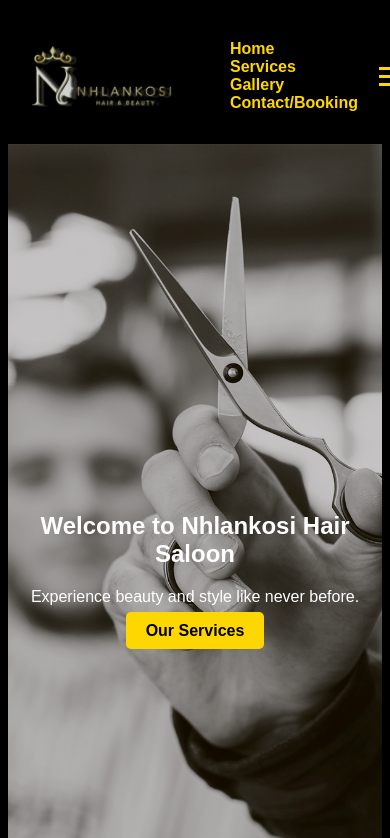
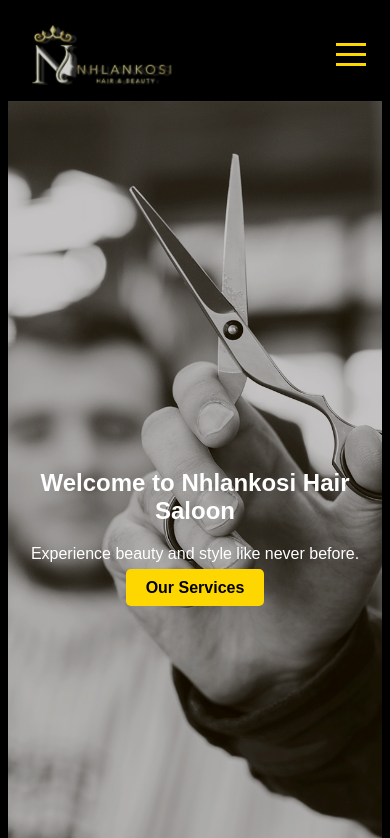
Before and after one commit to Jaymes65/nhlankosi, a plain HTML site: page index.html in a window 390 px wide. Shown: the top 838 px of the page. Drawn offline with Linux system fonts and the light colour scheme.

Commit message:
Add files via upload

```diff
--- a/index.html
+++ b/index.html
@@ -11,7 +11,7 @@
                 <div class="logo">
                     <img src="logo.png" alt="Nhlankosi Hair Saloon Logo">
                 </div>
-                <ul class="nav-links">
+                <ul class="nav-links" id="navLinks">
                     <li><a href="index.html">Home</a></li>
                     <li><a href="services.html">Services</a></li>
                     <li><a href="gallery.html">Gallery</a></li>
@@ -24,14 +24,12 @@
                 </div>
             </nav>
         </header>
-
-
-        <section class="hero-section">
+     <section class="hero-section">
             <div class="parallax-bg"></div>
             <div class="hero-content fade-in">
                 <h1>Welcome to Nhlankosi Hair Saloon</h1>
                 <p>Experience beauty and style like never before.</p>
-                <a href="service.html" class="btn fade-in">Our Services</a>
+                <a href="services.html" class="btn fade-in">Our Services</a>
             </div>
 
         </section>
--- a/styles.css
+++ b/styles.css
@@ -69,29 +69,94 @@ body {
     background-color: #ffcc00;
 }
 
-/* Hamburger Menu (for mobile) */
+/* Styling the navbar */
+.navbar {
+    display: flex;
+    justify-content: space-between;
+    align-items: center;
+    background-color: #000;
+    padding: 1em;
+}
+
+.navbar ul {
+    list-style: none;
+    display: flex;
+    margin: 0;
+    padding: 0;
+}
+
+.navbar ul li {
+    margin-right: 20px;
+}
+
+.navbar ul li a {
+    color: #ffd700;
+    text-decoration: none;
+    font-size: 18px;
+}
+
+.navbar ul li a:hover {
+    color: #ffcc00;
+}
+
+/* Hamburger Menu Styling */
 .hamburger-menu {
     display: none;
     cursor: pointer;
+    flex-direction: column;
+    justify-content: space-around;
+    width: 30px;
+    height: 30px;
 }
 
 .hamburger-menu span {
-    display: block;
-    width: 25px;
+    width: 100%;
     height: 3px;
-    background: #ffd700;
-    margin: 5px;
+    background-color: #ffd700;
+    transition: all 0.3s ease;
 }
 
 @media (max-width: 768px) {
     .nav-links {
         display: none;
+        position: absolute;
+        top: 100%;
+        right: 0;
+        width: 100%;
+        background-color: #000;
+        flex-direction: column;
+        text-align: center;
+    }
+
+    .nav-links.active {
+        display: flex;
         flex-direction: column;
     }
+
     .hamburger-menu {
-        display: block;
+        display: flex;
+    }
+
+    .navbar ul li {
+        margin: 15px 0;
     }
 }
+.hamburger-menu.open span:nth-child(1) {
+    transform: rotate(45deg) translate(5px, 5px);
+}
+
+.hamburger-menu.open span:nth-child(2) {
+    opacity: 0;
+}
+
+.hamburger-menu.open span:nth-child(3) {
+    transform: rotate(-45deg) translate(5px, -5px);
+}
+
+.hamburger-menu.open {
+    display: flex;
+}
+
 /* Sticky Header */
 .sticky {
     position: fixed;
@@ -139,7 +204,7 @@ body {
 }
 
 body {
-    cursor: none; /* Hide default cursor */
+    cursor:default; /* Hide default cursor */
 }
 /* Accordion styling */
 .accordion {
```
Also changed, not shown: scripts.js (line endings or trailing spaces).
